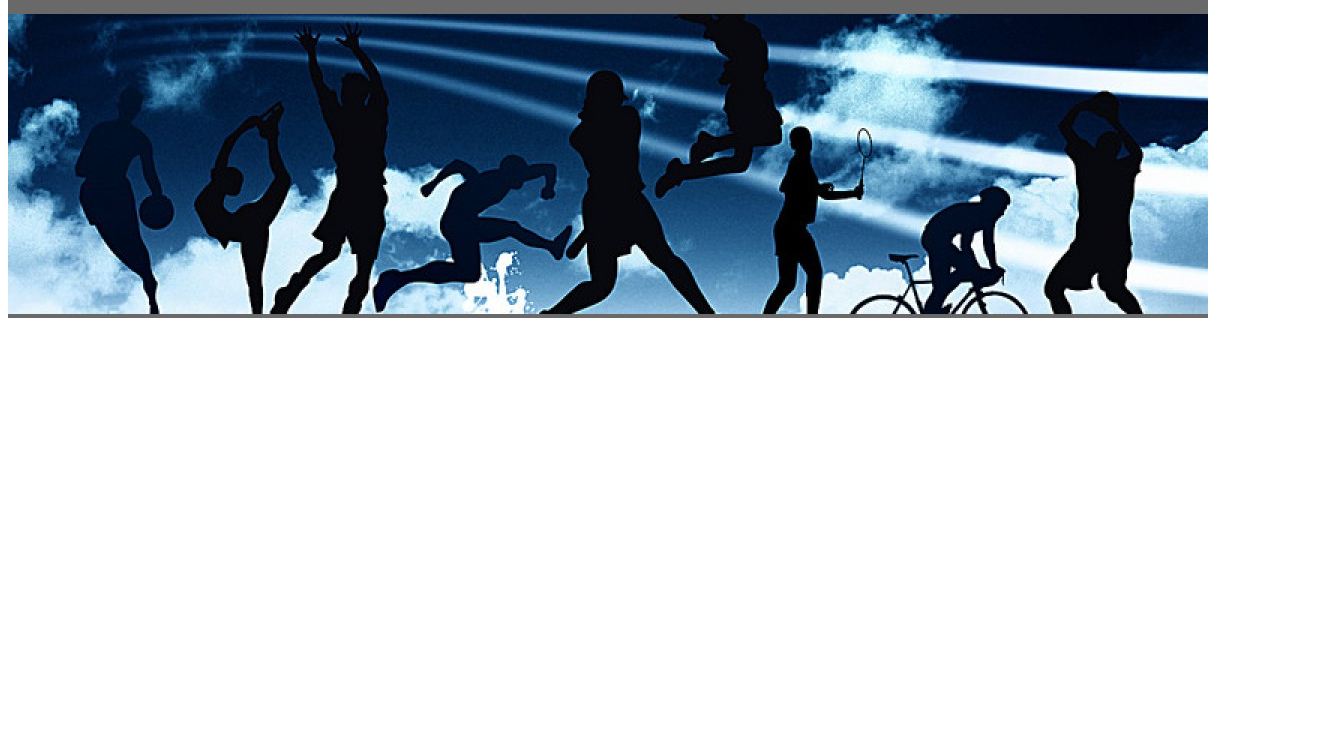
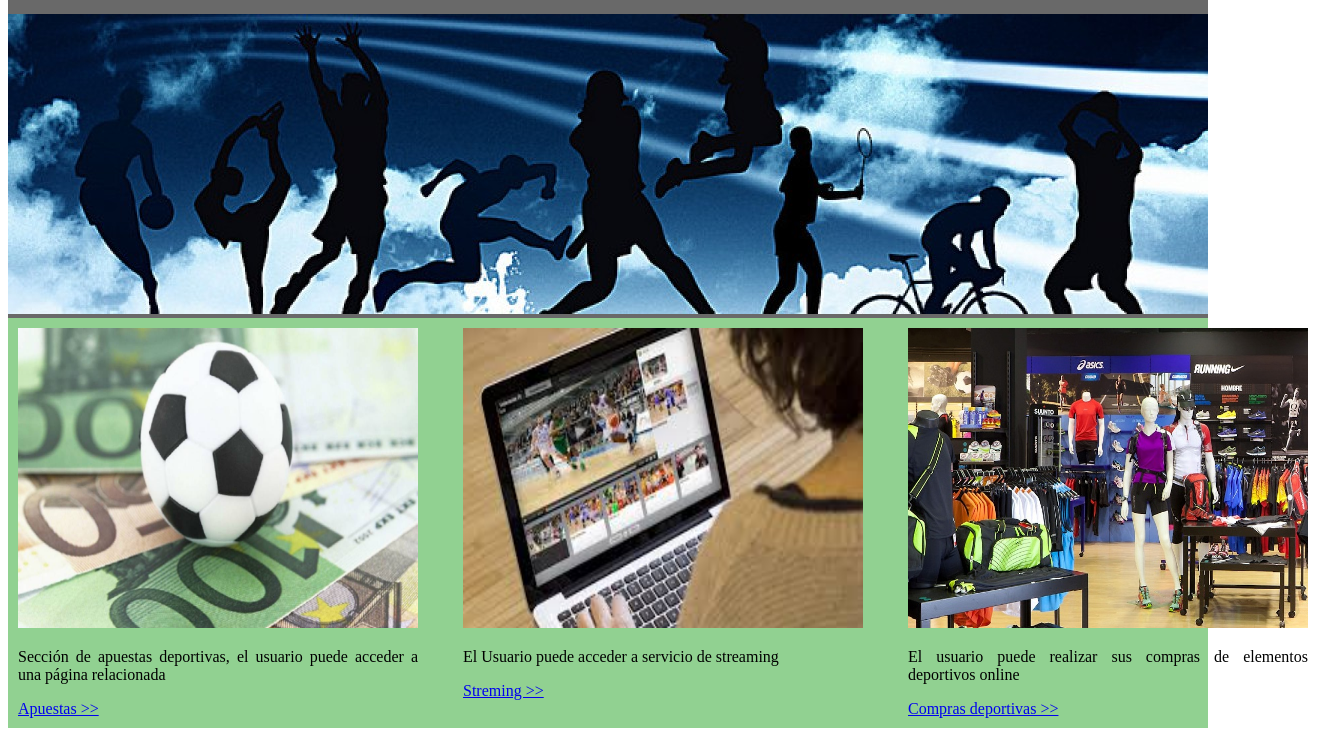
Before and after one commit to MateoCarvajalG/semana1-22, a website: page src/index.html in a window 1280 px wide. Shown: the part 94-830 px from the top of the page, 1318 px wide, since content can reach past the window. Before the commit the page ends 800 px from the top, so only its background shows below. Drawn offline with Linux system fonts and the light colour scheme.

Commit message:
seccion de servicios

```diff
--- a/src/index.html
+++ b/src/index.html
@@ -32,10 +32,25 @@
        </section>
     </header>
     <main>
-        <section id ="services">
-
+        <!-- inicio de los servicios -->
+        <section id = "services" class =  "servicios">
+            <div class = "servicios__contenedor">
+                <img src="apuestas.jpg" alt="apuestas hechas" width="400" height="300">
+                <p>Sección de apuestas deportivas, el usuario puede acceder a una página relacionada</p>
+                <a href="https://www.wplay.co/?gclsrc=aw.ds">Apuestas >></a>
+            </div>
+            <div class = "servicios__contenedor">
+                <img src="streaming.jpg" alt="servicio streaming" width="400" height="300">
+                <p>El Usuario puede acceder a servicio de streaming</p>
+                <a href="http://crickfree.be/">Streming >></a>
+            </div>
+            <div class = "servicios__contenedor">
+                <img src="venta_deportes.jpg" alt="venta_deportes"width="400" height="300">
+                <p>El usuario puede realizar sus compras de elementos deportivos online</p>
+                <a href="https://www.decathlon.com.co/es/751-ropa">Compras deportivas >></a>
+            </div>
         </section>
-
+        <!-- fin de los serviciones -->
         <section id="news">
 
         </section>
--- a/src/style.css
+++ b/src/style.css
@@ -43,3 +43,16 @@ width: 50%;
     font-size: 20px;
     text-decoration: underline
 }
+
+.servicios{
+    background-color: rgb(145, 209, 145);
+    display: flex;
+    justify-content: space-evenly;
+    text-align: justify;
+}
+
+.servicios__contenedor{
+    margin-right:25px;
+    padding: 10px;
+
+}
```
Also changed, not shown: src/apuestas.jpg (added), src/streaming.jpg (added), src/venta_deportes.jpg (added).
